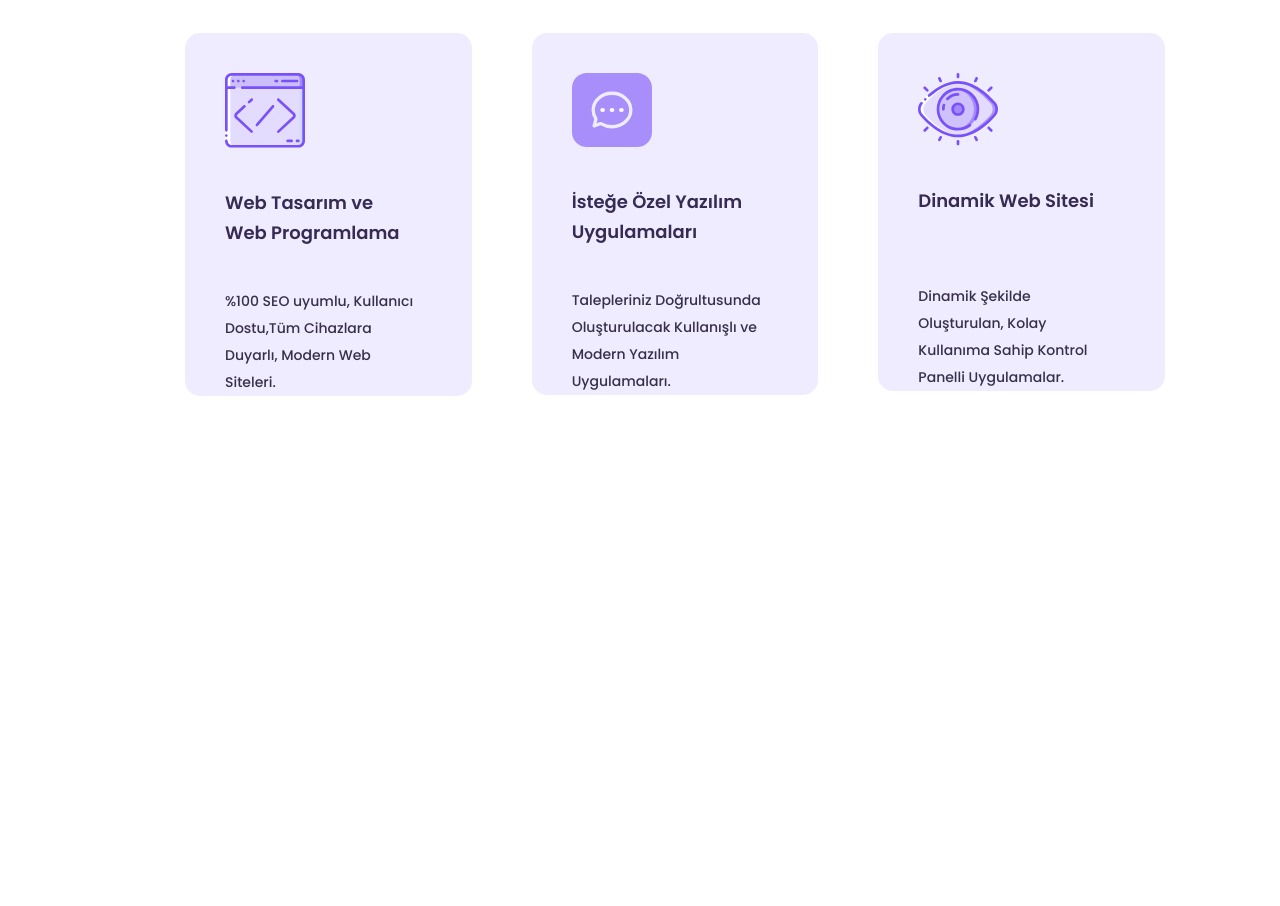
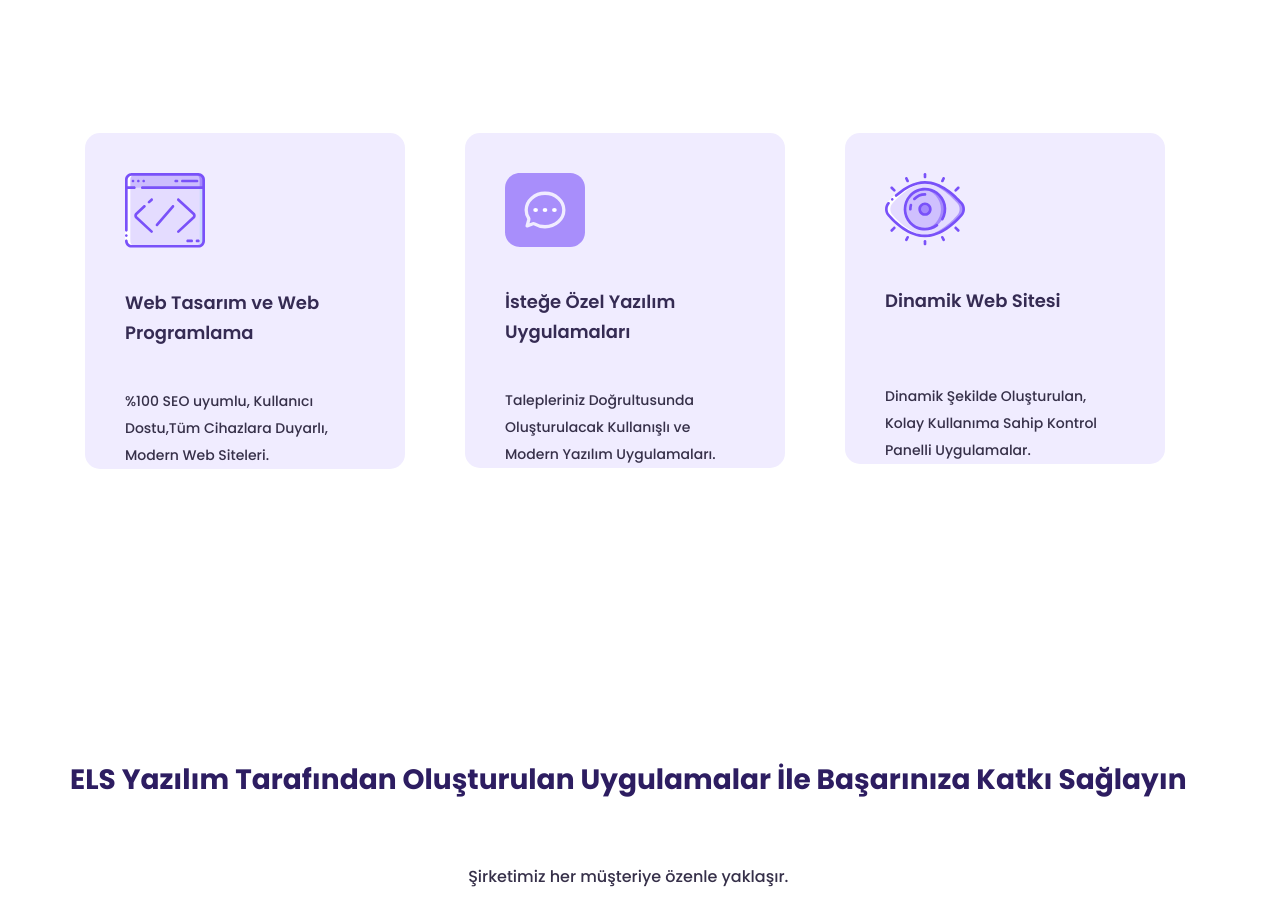
Before and after one commit to oguzhanagir/frontend-corporate-els, a plain HTML site: page index.html in a window 1280 px wide. Shown: the part 780-1686 px from the top of the page. Before the commit the page ends 1262 px from the top, so only its background shows below. Drawn offline with Linux system fonts and the light colour scheme.

Commit message:
Feature kısmı eklendi

```diff
--- a/assets/css/style.css
+++ b/assets/css/style.css
@@ -283,16 +283,13 @@ a {
 
 
 
+
 ._feature_online_wrapper {
     padding: 100px 0 50px 0;
 }
 
-
-
-
-
 ._feature_online_content_wrap {
-    margin: 100px 0 20px 100px;
+    margin: 100px 0 20px 0;
 
 
 }
@@ -300,6 +297,7 @@ a {
     background-color: #F0ECFF;
     border-radius: 15px;
     margin-right: 30px;
+    margin-top: 100px;
 }
 
 ._feature_online_content_img {
@@ -338,3 +336,40 @@ a {
 /*-----------------------------
     Feature Online Section Ends
 ------------------------------*/
+
+
+
+
+/*-----------------------------
+    Count Online Section
+------------------------------*/
+
+._count_online_wrapper {
+    padding-top: 200px;
+}
+
+._count_online_content_txt {
+    text-align: center;
+}
+
+._count_online_content_title {
+    font-family: 'Poppins', sans-serif;
+    font-weight: 800;
+    font-size: 28px;
+    line-height: 50px;
+    color: #2D1D61;
+}
+
+._count_online_content_para {
+    font-family: 'Poppins', sans-serif;
+    font-weight: 500;
+    font-size: 16px;
+    line-height: 27px;
+    color: #363049;
+    padding-top: 50px;
+}
+
+
+/*-----------------------------
+    Count Online Section Ends
+------------------------------*/
--- a/index.html
+++ b/index.html
@@ -118,6 +118,17 @@
 </section>
 
 
+<section class="_count_online_wrapper">
+        <div class="container">
+            <div class="row">
+                    <div class="_count_online_content_txt">
+                        <h3 class="_count_online_content_title">ELS Yazılım Tarafından Oluşturulan Uygulamalar İle Başarınıza Katkı Sağlayın</h3>
+                        <p class="_count_online_content_para">Şirketimiz her müşteriye özenle yaklaşır.</p>
+                    </div>
+            </div>
+        </div>
+</section>
+
 
 
 
```
